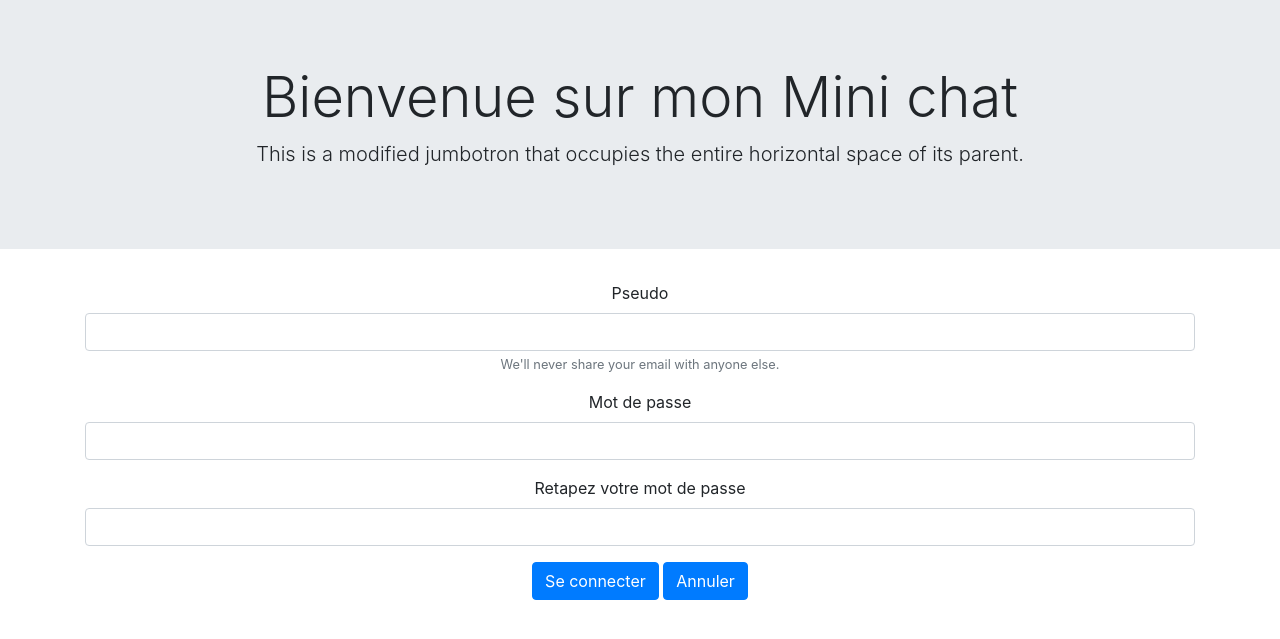
After one commit to handi988/minichat, a PHP site: page /inscription.php in a window 1280 px wide. The commit adds this page. Shown: the top 639 px of the page. Run offline with PHP 8.4, Linux system fonts and the light colour scheme.

Commit message:
inscription d'un nouveau membres, sécurisation du MDP

```diff
--- a/connection.php
+++ b/connection.php
@@ -4,8 +4,8 @@ session_start();
     require("include/db.php");
 
 
-        $login = $_POST["login"];
-        $mdp = $_POST["mdp"];
+        $login = htmlspecialchars($_POST["login"]);
+        $mdp = sha1($_POST["mdp"]);
         if(!empty($login) AND !empty($mdp)){
             $reponse =$bdd->prepare("SELECT id,logins,passwords FROM users WHERE logins = ? AND passwords = ?");
             $reponse->execute(array($login,$mdp));
--- a/index.php
+++ b/index.php
@@ -26,7 +26,7 @@ require("include/head.php");
     </div>
     <div class="row text-center">
         <div class="col">
-            <a href="#">Pas en core de compte ?</a>
+            <a href="inscription.php">Pas en core de compte ?</a>
         </div>
     </div>
 </div>
--- /dev/null
+++ b/inscription.php
@@ -0,0 +1,35 @@
+<?php
+require("include/head.php");
+require("include/db.php");
+
+?>
+
+<div class="container">
+    <div class="row text-center">
+        <div class="col">
+            <form method="POST" action="foncinscription.php">
+                <div class="form-group">
+                    <label for="exampleInputEmail1">Pseudo</label>
+                    <input type="text" class="form-control text-center " id="exampleInputEmail1" aria-describedby="emailHelp" name = "newlogin" value="">
+                    <small id="emailHelp" class="form-text text-muted" >We'll never share your email with anyone
+                        else.</small>
+                </div>
+                <div class="form-group">
+                    <label for="exampleInputPassword1">Mot de passe</label>
+                    <input type="password" class="form-control text-center" id="exampleInputPassword1" name="newmdp">
+                </div>
+                <div class="form-group">
+                    <label for="exampleInputPassword1">Retapez votre mot de passe</label>
+                    <input type="password" class="form-control text-center" id="exampleInputPassword1" name="confirmdp">
+                </div>
+
+
+                <button type="submit" class="btn btn-primary" name="formiscription ">Se connecter </button>
+                <button type="submit" class="btn btn-primary" name="formconnexion">Annuler </button>
+            </form>
+        </div>
+    </div>
+    <?php
+    require("include/footer.php")
+
+    ?>
--- a/tchat.php
+++ b/tchat.php
@@ -42,7 +42,7 @@ if(isset($_GET['id']) && $_GET["id"] > 0)
             </form>
             <div class="row">
                 <div class="col">
-                <a href="deconnexion.php">Editer le profil</a>
+                <a href="deconnexion.php">Deconnextion</a>
                 </div>
             </div>
 
@@ -50,7 +50,7 @@ if(isset($_GET['id']) && $_GET["id"] > 0)
     <?php
     }else
     {
-        echo "vruillez vous connectez";
+        echo "veuillez vous connectez";
     }
     };
     require("include/footer.php");
```
Also changed, not shown: foncinscription.php (added, +45 -0 lines).
